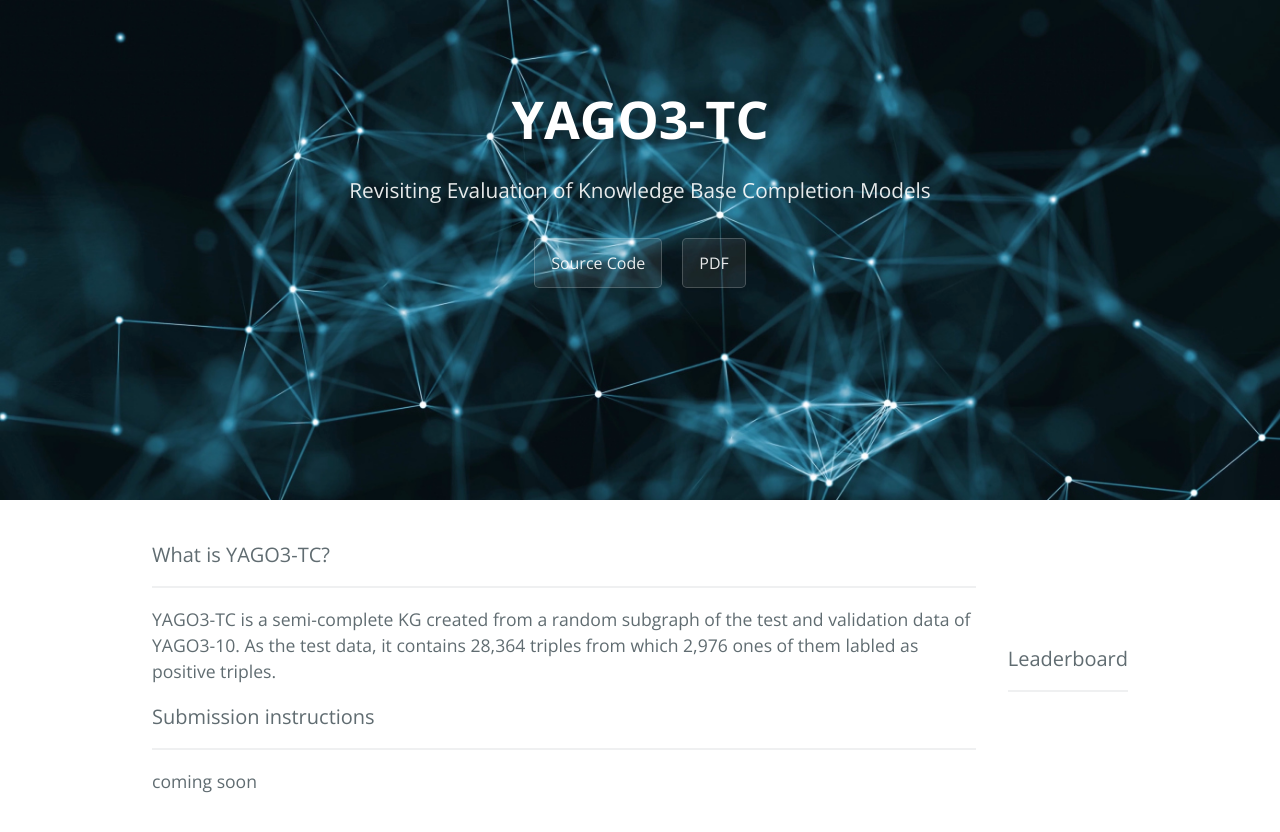
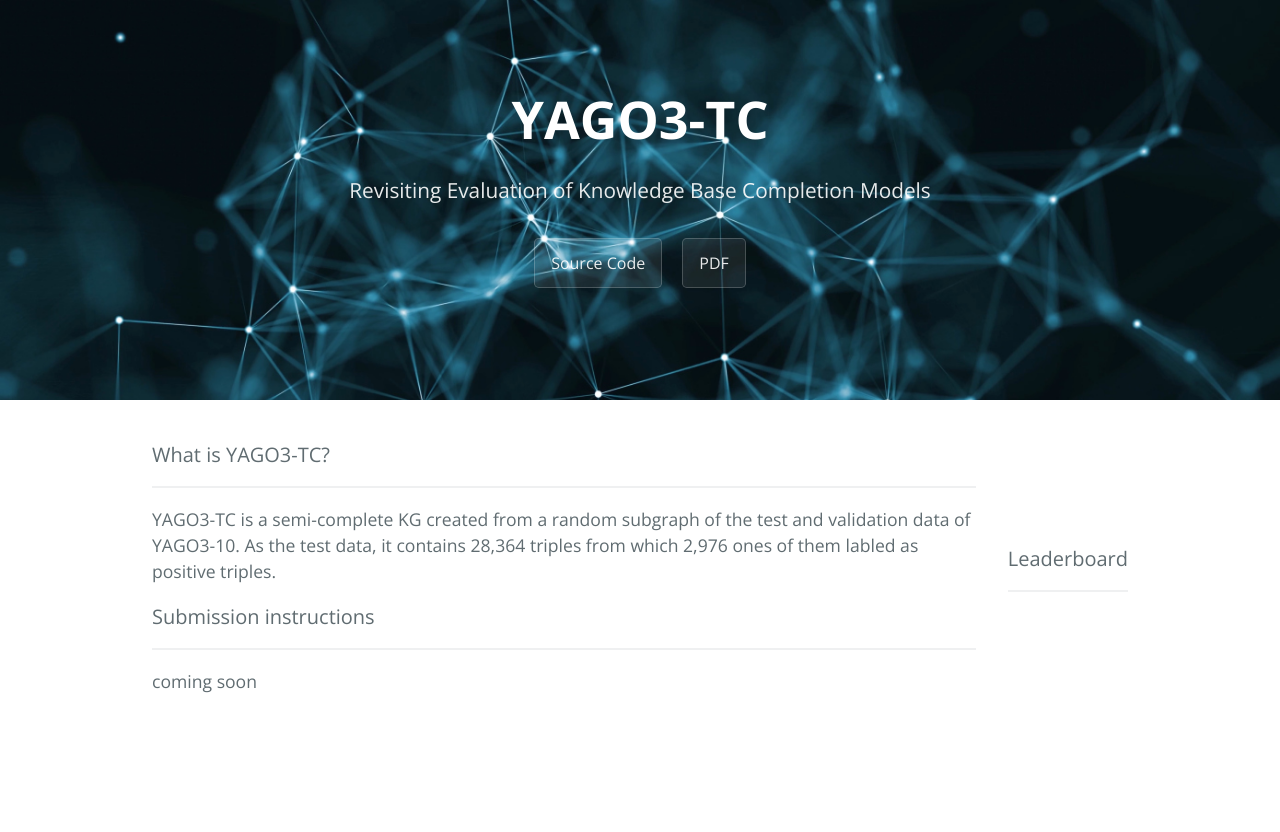
Before and after one commit to pouyapez/yago3-tc, a Jekyll site: the page built from index.md, in a window 1280 px wide. Shown: the top 832 px of the page. Built offline with Jekyll 4.4.1, drawn with Linux system fonts in a browser that asks for light colours.

Commit message:
Update jekyll-theme-cayman.scss

```diff
--- a/_sass/jekyll-theme-cayman.scss
+++ b/_sass/jekyll-theme-cayman.scss
@@ -111,7 +111,7 @@ a {
   background-color: $header-bg-color;
   background-image: url("https://github.com/pouyapez/yago3-tc/blob/gh-pages/images/backg.JPG");//linear-gradient(120deg, $header-bg-color-secondary, $header-bg-color);
   background-size: cover;
-  height: 500px !important;
+  height: 400px !important;
 
   @include large {
     padding: 5rem 6rem;
```
